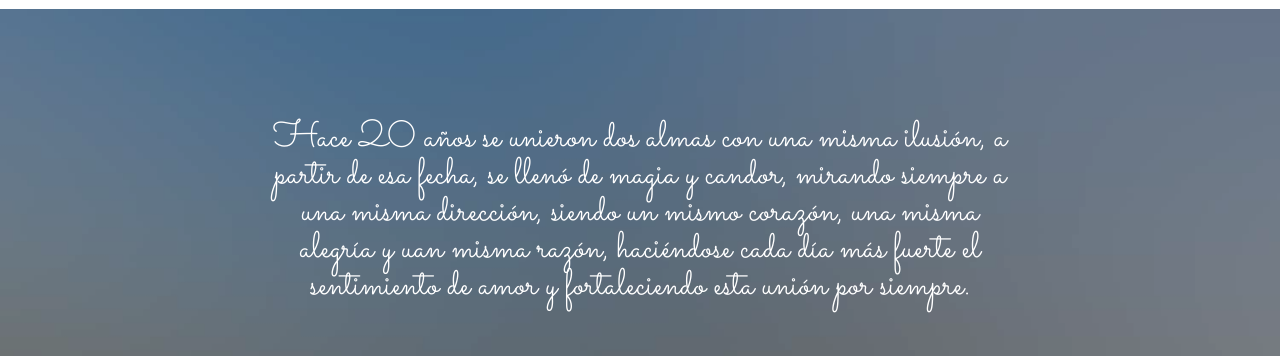
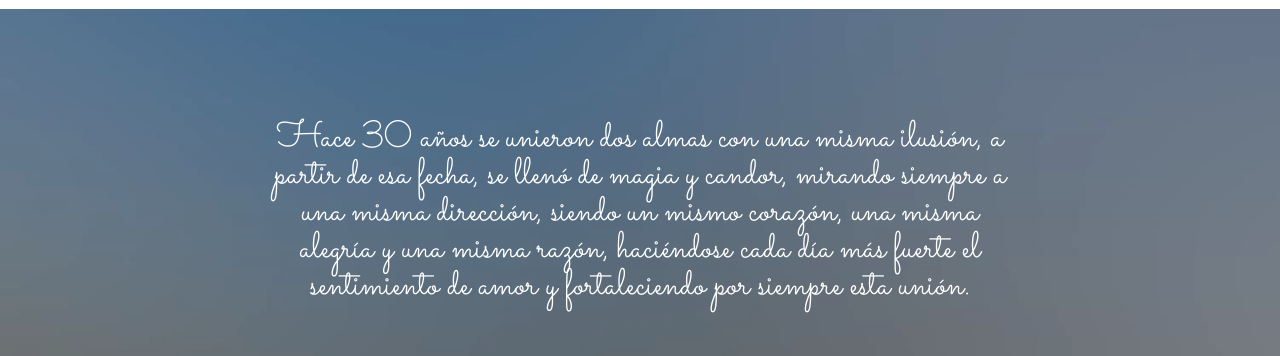
Before and after one commit to gerasolis/boda, a plain HTML site: page index.html in a window 1280 px wide. Shown: the part 1480-1836 px from the top of the page. Drawn offline with nearby package versions, Linux system fonts and the light colour scheme; files whose address does not match are found by name.

Commit message:
Update index.html

```diff
--- a/index.html
+++ b/index.html
@@ -165,10 +165,10 @@
 		<div class="container">
 			<div class="row">
 				<div class="col-md-8 col-md-offset-2 text-center fh5co-heading animate-box">
-					<h2>Hace 20 años se unieron dos almas con una misma ilusión, a partir de esa fecha, se llenó
+					<h2>Hace 30 años se unieron dos almas con una misma ilusión, a partir de esa fecha, se llenó
 					de magia y candor, mirando siempre a una misma dirección, siendo un mismo corazón,
-					una misma alegría y uan misma razón, haciéndose cada día más fuerte el sentimiento de amor y
-					fortaleciendo esta unión por siempre.</h2>
+					una misma alegría y una misma razón, haciéndose cada día más fuerte el sentimiento de amor y
+					fortaleciendo por siempre esta unión.</h2>
 				</div>
 			</div>
 			<div class="row">
```
